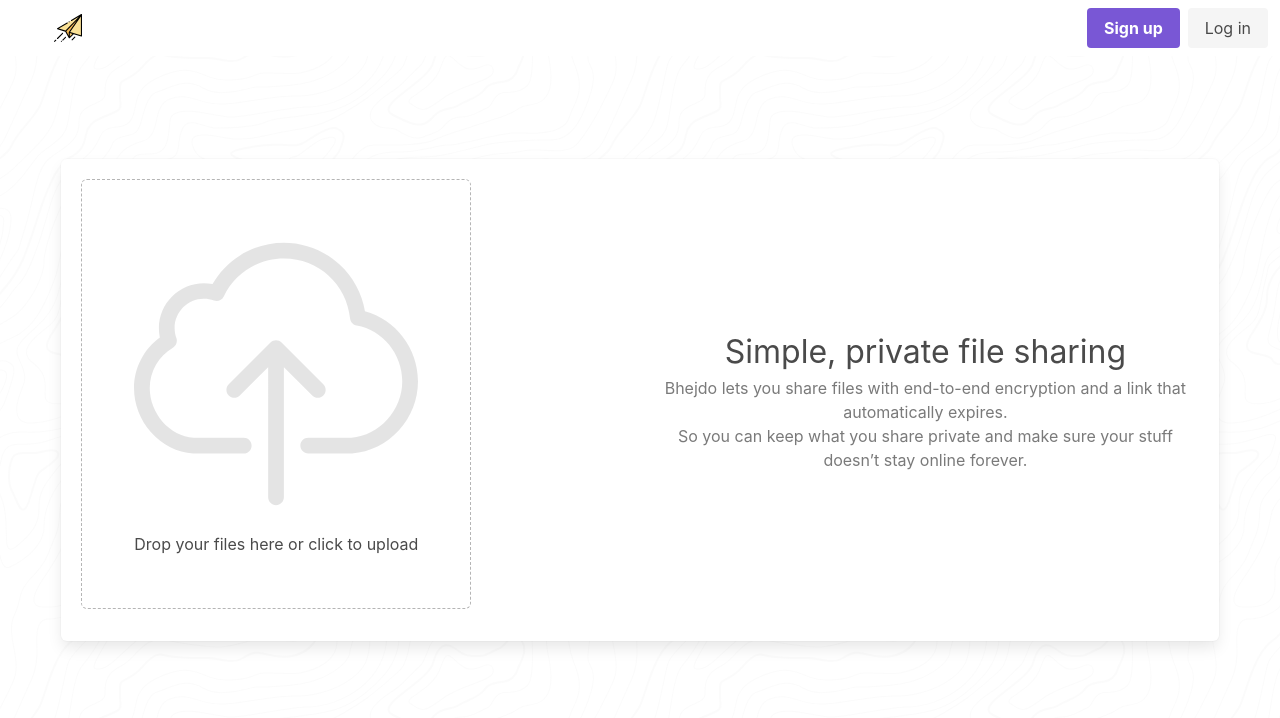
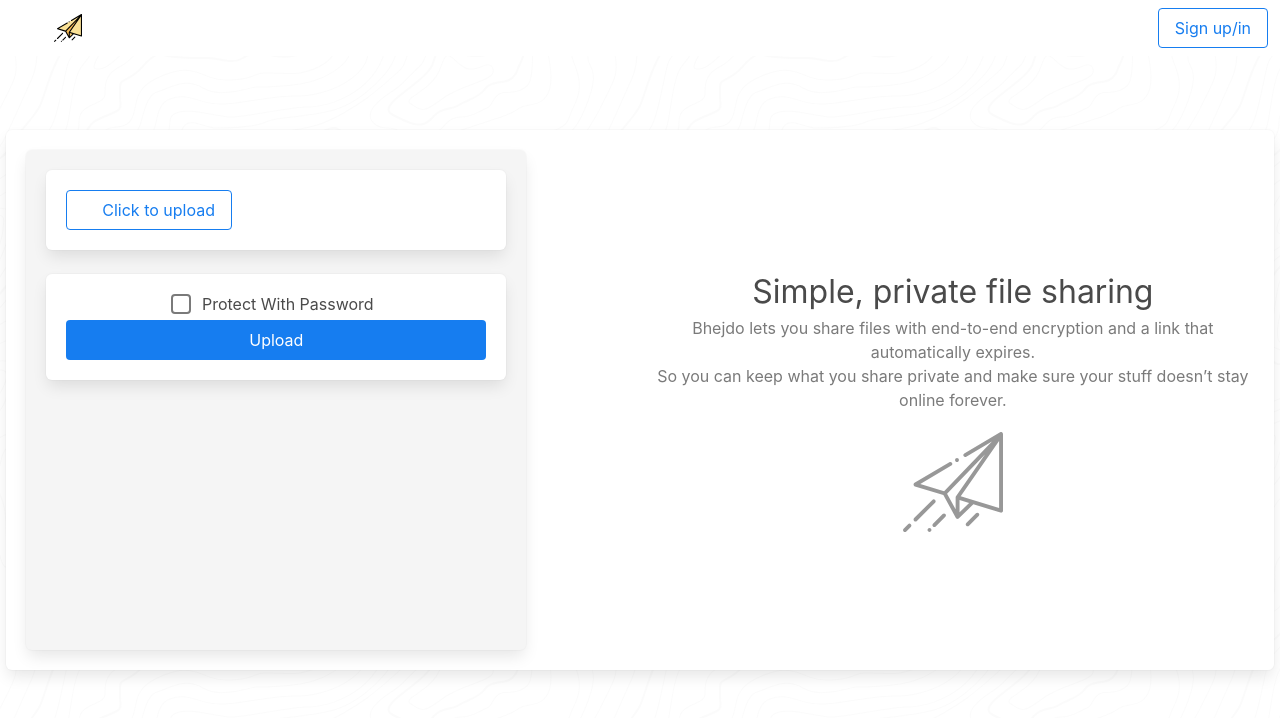
Before and after one commit to abdullahwaqar/bhejdo, a Vue app in the folder client/: page / in a window 1280 px wide. Shown: the top 718 px of the page. Built offline with nearby package versions, Linux system fonts and the light colour scheme.

Commit message:
Client initial

```diff
--- a/client/public/index.html
+++ b/client/public/index.html
@@ -4,7 +4,6 @@
     <meta charset="utf-8">
     <meta http-equiv="X-UA-Compatible" content="IE=edge">
     <meta name="viewport" content="width=device-width,initial-scale=1.0">
-    <!-- <link rel="stylesheet" href="https://use.fontawesome.com/releases/v5.8.1/css/all.css" integrity="sha384-50oBUHEmvpQ+1lW4y57PTFmhCaXp0ML5d60M1M7uH2+nqUivzIebhndOJK28anvf" crossorigin="anonymous"> -->
     <link rel="icon" href="<%= BASE_URL %>favicon.ico">
     <title>Bhejdo - Fast & Instant File Sharing</title>
   </head>
--- a/client/src/components/Header.vue
+++ b/client/src/components/Header.vue
@@ -2,7 +2,7 @@
     <div>
         <nav class="navbar is-transparent" role="navigation" aria-label="main navigation">
             <div class="navbar-brand">
-                <a class="navbar-item" href="https://bulma.io">
+                <a class="navbar-item" href="#">
                 <img src="../assets/bhejdo-logo.svg" width="112" height="28">
                 </a>
                 <a role="button" class="navbar-burger burger" aria-label="menu" aria-expanded="false" data-target="navbarBasicExample">
@@ -15,11 +15,8 @@
                 <div class="navbar-end">
                 <div class="navbar-item">
                     <div class="buttons">
-                    <a class="button is-primary">
-                        <strong>Sign up</strong>
-                    </a>
-                    <a class="button is-light">
-                        Log in
+                    <a class="button is-info is-outlined">
+                        Sign up/in
                     </a>
                     </div>
                 </div>
--- a/client/src/components/UploadForm.vue
+++ b/client/src/components/UploadForm.vue
@@ -6,35 +6,41 @@
                     <div class="column">
                         <div class="level-left">
                             <div class="level-item">
-                                <b-field>
-                                    <b-upload v-model="dropFiles"
-                                        multiple
-                                        drag-drop>
-                                        <section class="section">
-                                            <div class="content has-text-centered">
-                                                <p>
-                                                    <img class="upload-icon" src="../assets/upload.svg">
-                                                    <!-- <b-icon
-                                                        icon="../assets/upload.svg"
-                                                        size="is-large">
-                                                    </b-icon> -->
-                                                </p>
-                                                <p>Drop your files here or click to upload</p>
+                                <div class="box has-background-white-ter expand-box">
+                                    <div class="tile is-ancestor">
+                                        <div class="tile is-12 is-vertical is-parent">
+                                            <div class="tile is-child box expand-tile-box">
+                                                <b-field class="file">
+                                                    <b-upload v-model="file">
+                                                        <a class="button is-info is-outlined">
+                                                            <b-icon icon="upload"></b-icon>
+                                                            <span>Click to upload</span>
+                                                        </a>
+                                                    </b-upload>
+                                                    <span class="file-name" v-if="file">
+                                                        {{ file.name }}
+                                                    </span>
+                                                </b-field>
                                             </div>
-                                        </section>
-                                    </b-upload>
-                                </b-field>
-
-                                <div class="tags">
-                                    <span v-for="(file, index) in dropFiles"
-                                        :key="index"
-                                        class="tag is-primary" >
-                                        {{file.name}}
-                                        <button class="delete is-small"
-                                            type="button"
-                                            @click="deleteDropFile(index)">
-                                        </button>
-                                    </span>
+                                                <div class="tile is-child box">
+                                                    <div>
+                                                        <div class="block">
+                                                            <b-checkbox v-model="protectWithPassword"
+                                                                native-value="true">
+                                                                Protect With Password
+                                                            </b-checkbox>
+                                                            <b-field v-if="protectWithPassword" label="Password">
+                                                                <b-input type="password"
+                                                                    v-model="password"
+                                                                    password-reveal>
+                                                                </b-input>
+                                                            </b-field>
+                                                            <a class="button is-fullwidth is-info">Upload</a>
+                                                        </div>
+                                                    </div>
+                                                </div>
+                                        </div>
+                                    </div>
                                 </div>
                             </div>
                         </div>
@@ -48,6 +54,7 @@
                                     <br>
                                     So you can keep what you share private and make sure your stuff doesn’t stay online forever.
                                 </p>
+                                <img class="right-logo" src="../assets/bhejdo-logo-outline.svg">
                             </div>
                         </div>
 
@@ -63,13 +70,15 @@ export default {
     name: 'UploadForm',
     data() {
             return {
-                dropFiles: []
+                file: null,
+                protectWithPassword: false,
+                password: ''
             }
         },
         methods: {
-            deleteDropFile(index) {
-                this.dropFiles.splice(index, 1)
-            }
+            snackbar() {
+                this.$snackbar.open(`Default, positioned bottom-right with a green 'OK' button`)
+            },
         }
 }
 </script>
@@ -87,4 +96,19 @@ export default {
 .upload-icon {
     opacity: 0.1;
 }
+
+.right-logo {
+    width: 100px;
+    padding-top: 20px;
+    opacity: 0.4;
+}
+
+.expand-box {
+    width: 500px;
+    height: 500px;
+}
+
+.expand-tile-box {
+    height: 800px;
+}
 </style>
```
